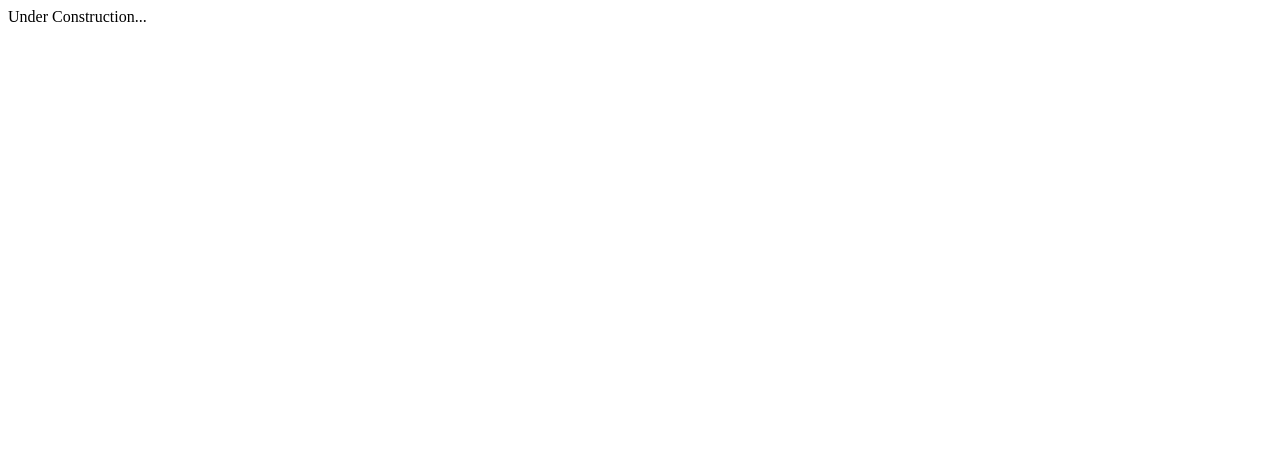
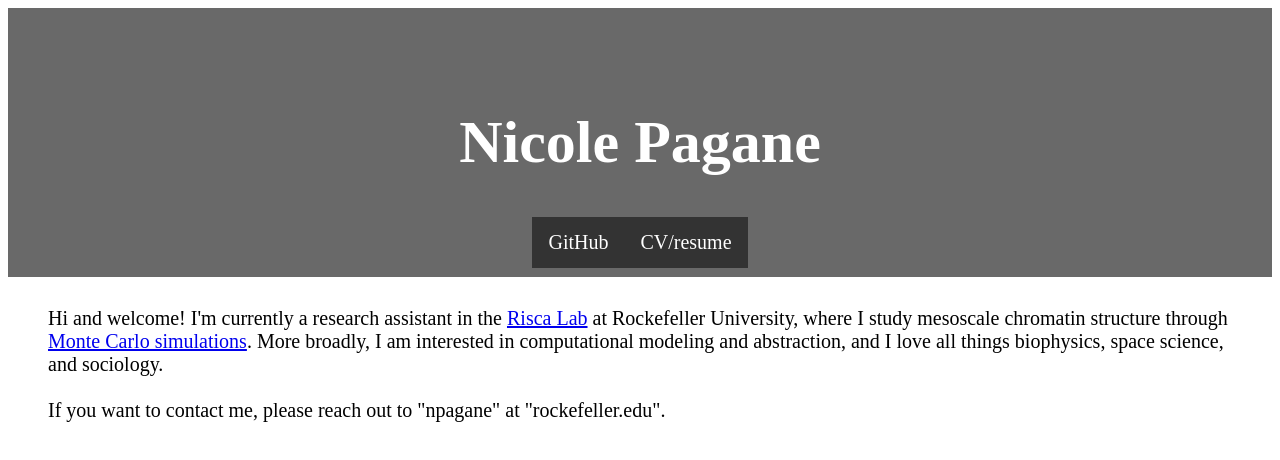
Before and after one commit to npagane/npagane.github.io, a plain HTML site: page index.html in a window 1280 px wide. Drawn offline with Linux system fonts and the light colour scheme.

Commit message:
update website to basic format

```diff
--- a/index.html
+++ b/index.html
@@ -1 +1,19 @@
-Under Construction...
+<link rel="stylesheet" href="style.css">
+
+<div class="header">
+  <h1>Nicole Pagane</h1>
+  <div id="menu">
+     <ul>
+        <li><a href="https://github.com/npagane">GitHub</a></li>
+        <li><a href="NicolePagane_CV2020.pdf">CV/resume</a></li>
+        <!-- <li><a href="https://twitter.com/npagane">Connect</a></li>-->
+     </ul>
+  </div>
+</div>
+
+<p>
+Hi and welcome! I'm currently a research assistant in the <a href="https://riscalab.org/">Risca Lab</a> at Rockefeller University, where I study mesoscale chromatin structure through <a href="https://wlcsim.readthedocs.io/en/latest/index.html">Monte Carlo simulations</a>. More broadly, I am interested in computational modeling and abstraction, and I love all things biophysics, space science, and sociology.
+</br>
+</br>
+If you want to contact me, please reach out to "npagane" at "rockefeller.edu".
+</p>
--- /dev/null
+++ b/style.css
@@ -0,0 +1,49 @@
+.header {
+  padding: 60px;
+  text-align: center;
+  background: dimgray;
+  color: white;
+  font-size: 30px;
+}
+
+#menu {
+  float: right;
+  position: relative;
+  left: -50%;
+  text-align: left;
+}
+
+#menu ul {
+  list-style-type: none;
+  list-style: none;
+  margin: 0;
+  padding: 0;
+  overflow: hidden;
+  background-color: #333;
+  position: relative;
+  left: 50%;
+}
+
+li {
+  float: left;
+  position: relative;
+}
+
+li a {
+  display: block;
+  color: white;
+  text-align: center;
+  padding: 14px 16px;
+  text-decoration: none;
+  font-size: 20px;
+}
+
+/* Change the link color to #111 (black) on hover */
+li a:hover {
+  background-color: #111;
+}
+
+p {
+  font-size: 20px;
+  padding: 10px 40px;
+}
```
Also changed, not shown: 1 other file.
